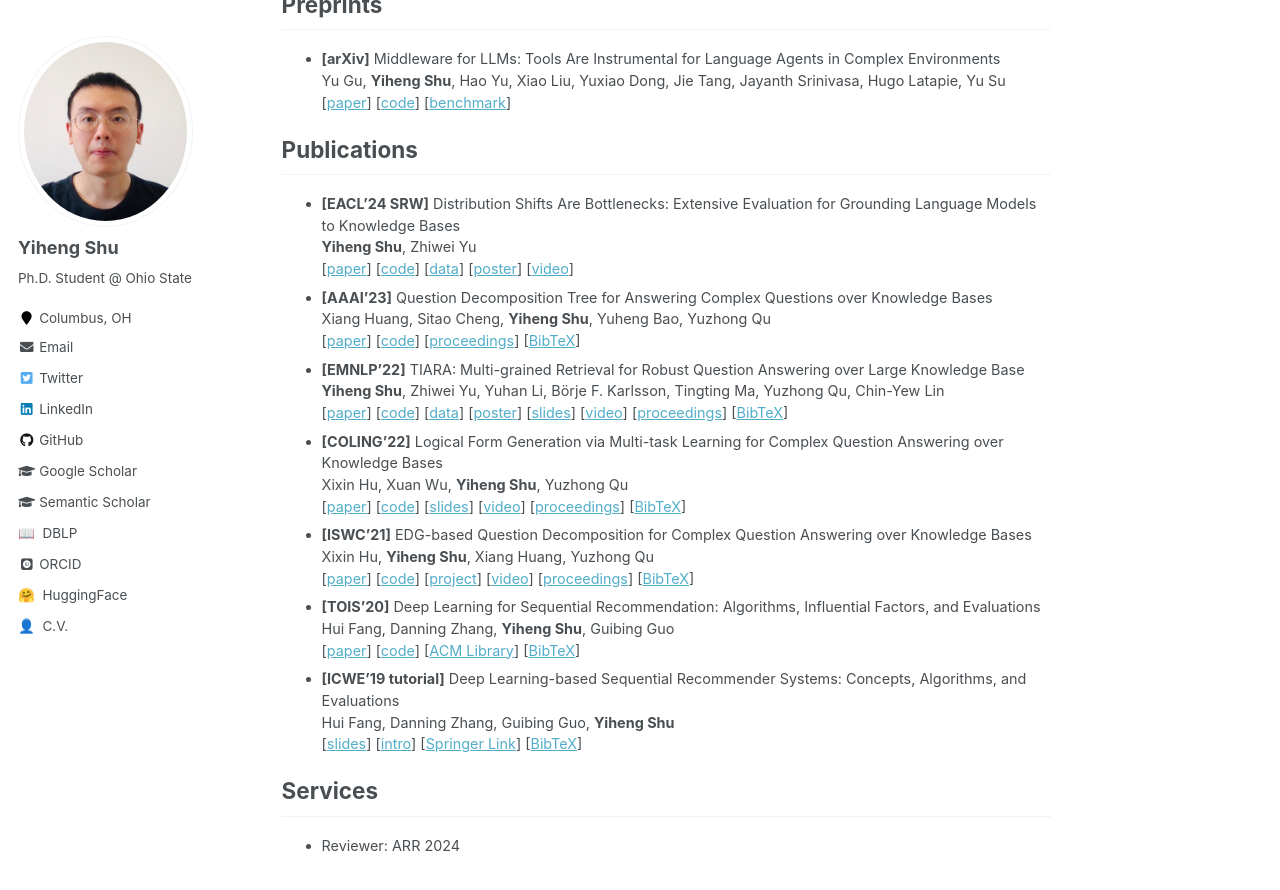
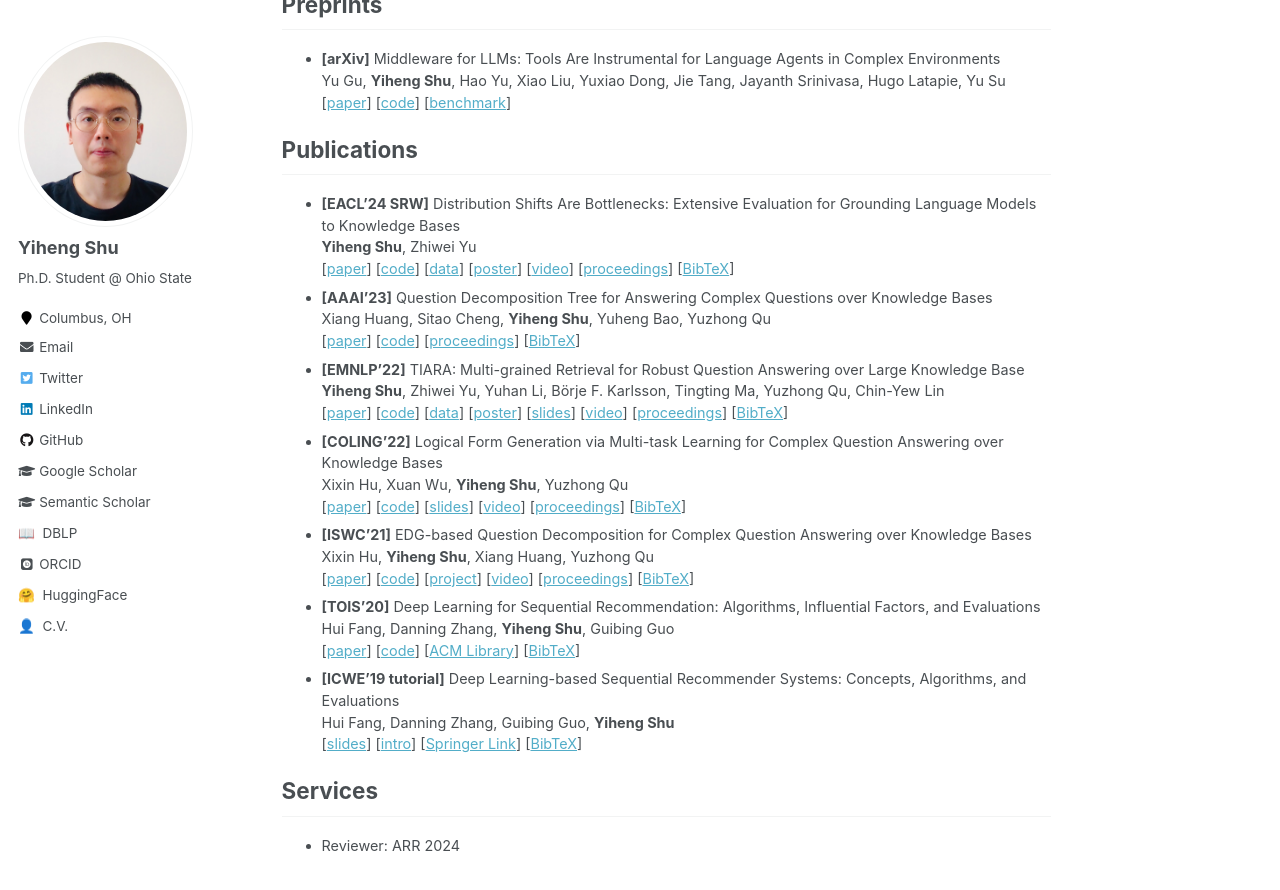
Before and after one commit to yihengshu/yihengshu.github.io, a Jekyll site: the page built from _pages/about.md, in a window 1280 px wide and 900 px high, scrolled down 366 px. Shown: the top 890 px of the window. Built offline with Jekyll 4.4.1, drawn with Linux system fonts in a browser that asks for light colours; some web fonts are replaced.

Commit message:
Update about.md

```diff
--- a/_pages/about.md
+++ b/_pages/about.md
@@ -38,6 +38,8 @@ Yu Gu, **Yiheng Shu**, Hao Yu, Xiao Liu, Yuxiao Dong, Jie Tang, Jayanth Srinivas
 [[data](https://huggingface.co/datasets/yhshu/TIARA-GAIN/tree/main)]
 [[poster](https://s3.amazonaws.com/pf-user-files-01/u-59356/uploads/2024-02-11/4f13myd/EACL%202024%20SRW%20poster.pdf)]
 [[video](https://s3.amazonaws.com/pf-user-files-01/u-59356/uploads/2024-02-11/6103mrr/EACL%202024%20SRW%20slides.mp4)]
+[[proceedings](https://aclanthology.org/2024.eacl-srw.7/)]
+[[BibTeX](https://aclanthology.org/2024.eacl-srw.7.bib)]
 - **[AAAI’23]** Question Decomposition Tree for Answering Complex Questions over Knowledge Bases
 Xiang Huang, Sitao Cheng, **Yiheng Shu**, Yuheng Bao, Yuzhong Qu
 [[paper](https://arxiv.org/abs/2306.07597)]
```
